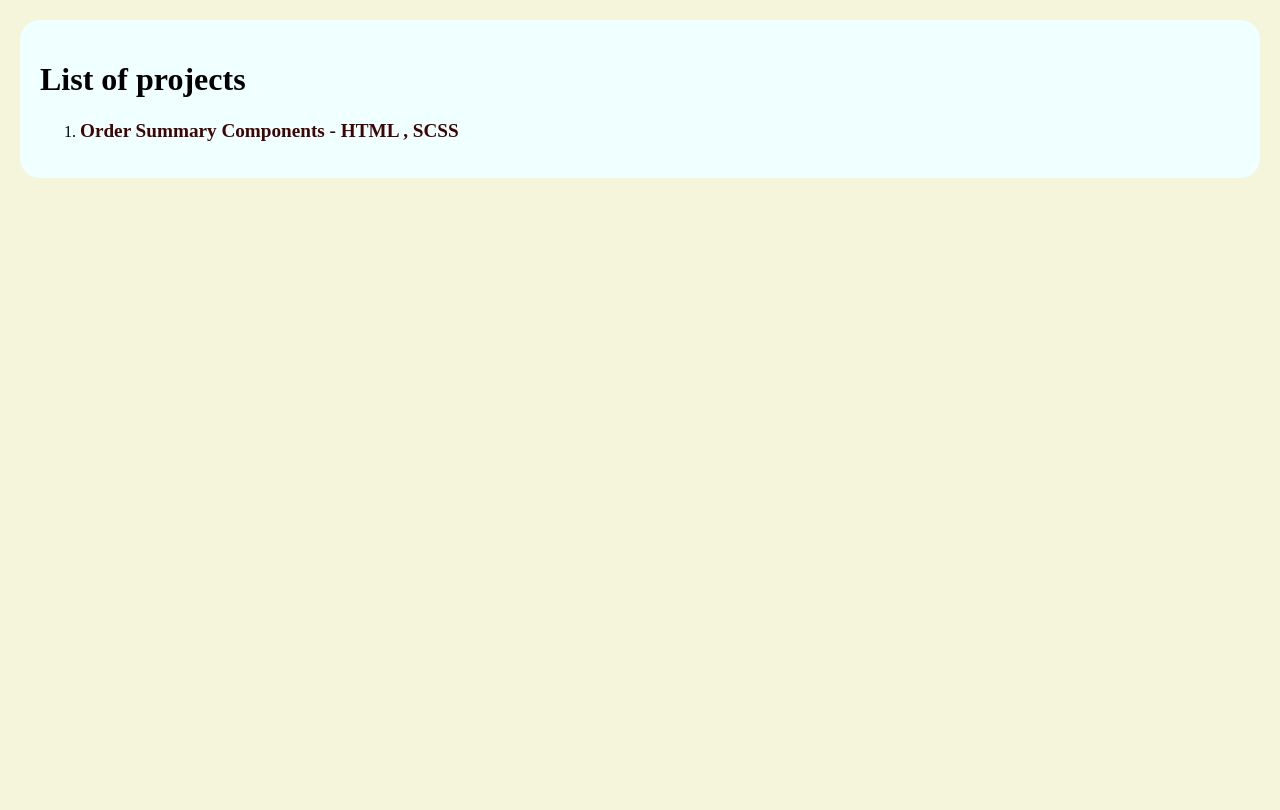
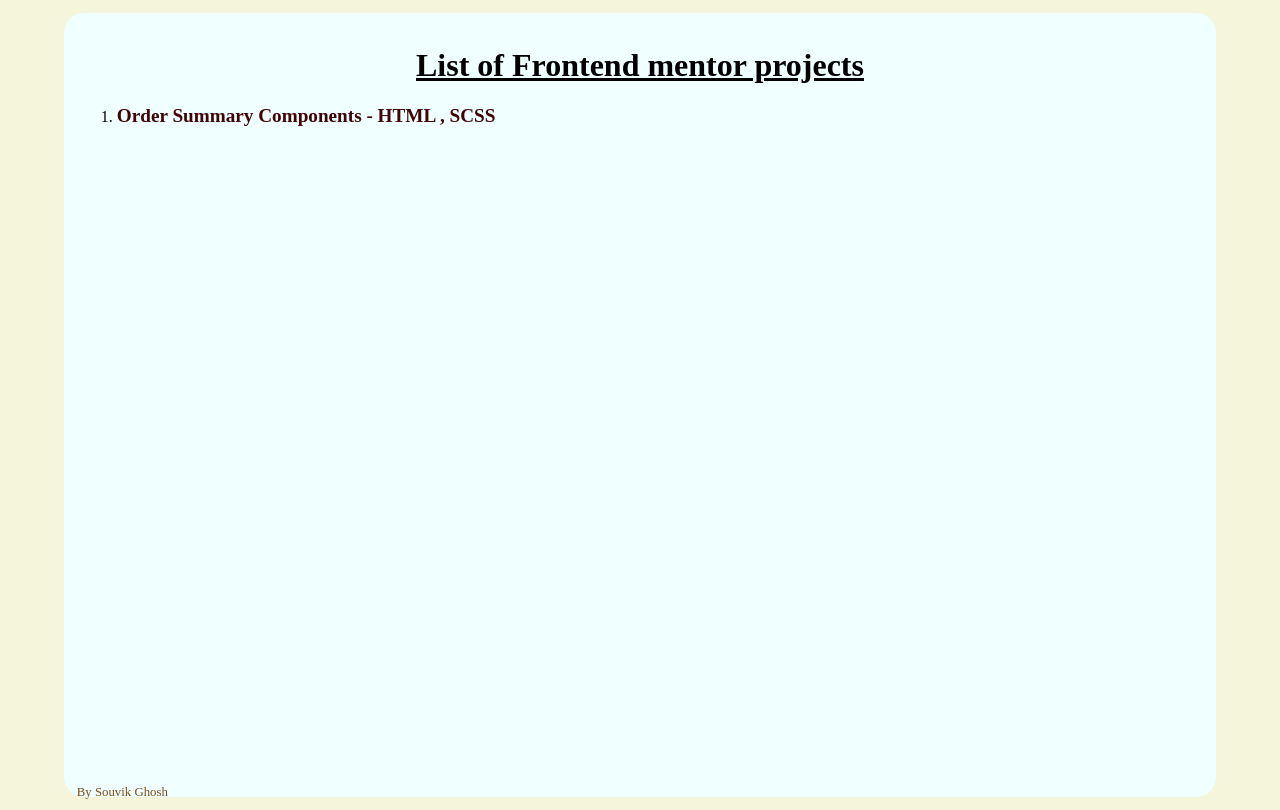
Before and after one commit to xandersavvy/Frontend_mentor, a plain HTML site: page index.html in a window 1280 px wide. Drawn offline with Linux system fonts and the light colour scheme.

Commit message:
Some css

```diff
--- a/index.html
+++ b/index.html
@@ -12,6 +12,7 @@
         html,body{
             width: 100vw;
             min-height: 100vh;
+            overflow-x: hidden;
             margin:0;
             padding: 0;
             display: flex;
@@ -21,14 +22,18 @@
         }
         .container{
             border-radius: 20px;
-            width: 99vw;
+            width: 90vw;
+            min-height: 98vh;
             background-color: azure;
             align-items: center;
             text-align: left;
-            padding: 20px;
-            margin: 20px;
+            padding: 1vw;
+            margin: 1vw;
+            word-wrap: break-word;
         }
         .container h1{
+            text-decoration: underline;
+            text-align: center;
             font-size: 2em;
             font-weight: bold;
             color: #000;
@@ -39,12 +44,20 @@
             font-size: 1.2em;
             font-weight: bold;
         }
+        footer a{
+            position: absolute;
+            bottom: 0;
+            text-align: center;
+            text-decoration: none;
+            color:rgb(121, 78, 22);
+            font-size: 0.8em;
+        }
     </style>
 </head>
 <body>
     <div class="container">
         <h1>
-            List of projects
+            List of Frontend mentor projects
         </h1>
         <ol>
             <li>
@@ -53,6 +66,9 @@
                 </a>
             </li>
         </ol>
+        <footer>
+             <a href="xandersavvy.github.io"> By Souvik Ghosh </a>
+        </footer>
     </div>
 </body>
 </html>
```
